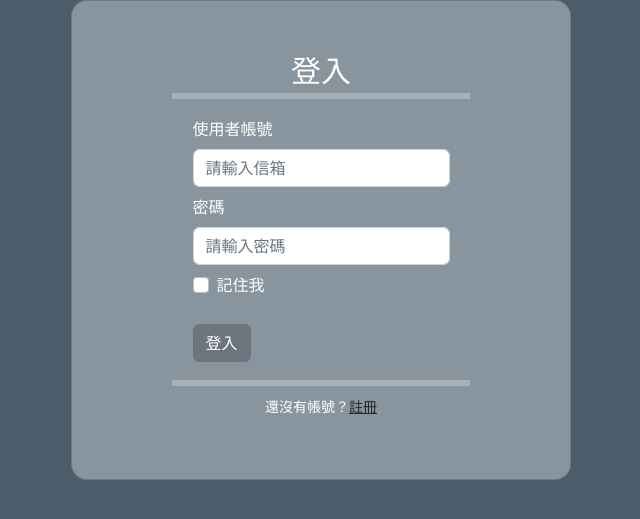
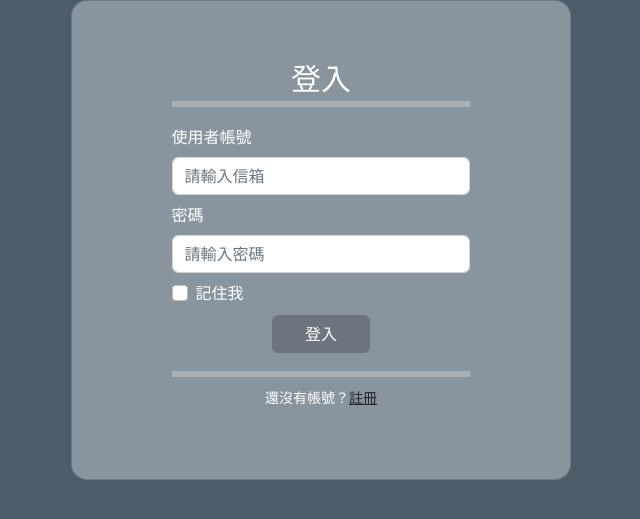
Before and after one commit to StarrySkyYX/password_manager, a Flask app: page /login in a window 1280 px wide. Shown: the part 56-575 px from the top of the page, without its empty margins (319-959 px from the left). Run offline with Flask 3, Linux system fonts and the light colour scheme.

Commit message:
更改排版

```diff
--- a/templates/websites/login.html
+++ b/templates/websites/login.html
@@ -43,7 +43,7 @@
     <div class="card rounded-4 d-flex justify-content-center align-items-center" id="loginCard">
         <p style="font-size: 30px;margin-bottom: 0%;color: #fff;">登入</p>
         <hr style="width: 60%; margin-top: 0; margin-bottom: 10px;border: 3px solid #fff;">
-        <form method="post">
+        <form method="post" style="width: 60%;">
             <div class="form-group">
                 <label for="user_mail" style="margin-top: 8px;color: #fff;">使用者帳號</label>
                 <input type="text" class="form-control" id="user_mail" placeholder="請輸入信箱" style="margin-top: 8px;" name="user_mail">
@@ -57,7 +57,7 @@
                   <input class="form-check-input" type="checkbox" name="remember"> 記住我
                 </label>
               </div>
-            <button type="submit" class="btn btn-secondary" style="margin: 25px 0px 8px 0px;" value="button_login">登入</button>
+                <button type="submit" class="btn btn-secondary d-flex" style="margin: 10px auto 8px auto;padding: 0.375rem 2rem;" value="button_login">登入</button>
         </form>
         <hr style="width: 60%; margin-top: 10px; margin-bottom: 10px; border: 3px solid #ffffff;">
         <p style="font-size: 14px; color: #fff;">還沒有帳號？<a href="register.html" target="_top" class="dark">註冊</a></p>
```
